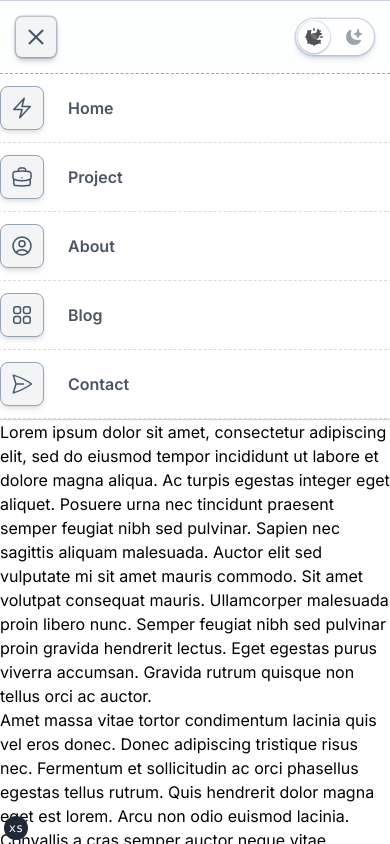
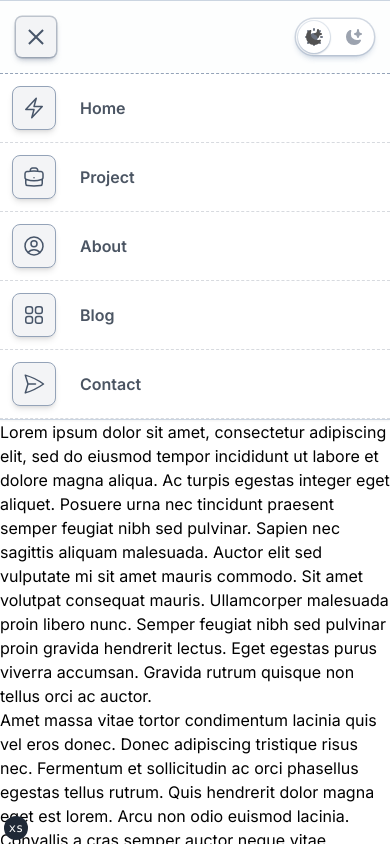
Before and after one commit to timtbdev/Portfolio, a Next.js app: page / in a window 390 px wide. Both pictures are taken after a click on the button 36 px from the left and 37 px from the top of the page. Shown: the top 844 px of the page. Built offline with nearby package versions, Linux system fonts and the light colour scheme; no server answers.

Commit message:
fix: fixed mobile navigation margin issue

```diff
--- a/components/Header.tsx
+++ b/components/Header.tsx
@@ -53,7 +53,6 @@ export default function Header() {
               <Switch />
             </div>
           </nav>
-
           {/* <!-- Mobile Navigation --> */}
           <MobileNavigation fragment={Fragment} menu={menu} />
         </>
--- a/components/navigations/mobile/MobileNavigation.tsx
+++ b/components/navigations/mobile/MobileNavigation.tsx
@@ -61,7 +61,7 @@ export default function MobileNavigation({ fragment, menu }: IProps) {
                 <motion.div
                   whileHover={{ scale: 1.01 }}
                   whileTap={{ scale: 0.95 }}
-                  className="group -mx-3 flex items-center gap-x-6 border-b border-dashed border-gray-400/40 bg-white p-3 text-base font-semibold leading-7 text-gray-600 transition-colors hover:bg-gray-50 dark:border-slate-400/40 dark:bg-slate-800 dark:text-slate-200 dark:hover:bg-slate-700"
+                  className="group flex items-center gap-x-6 border-b border-dashed border-gray-400/40 bg-white p-3 text-base font-semibold leading-7 text-gray-600 transition-colors hover:bg-gray-50 dark:border-slate-400/40 dark:bg-slate-800 dark:text-slate-200 dark:hover:bg-slate-700"
                   variants={itemVariants}
                 >
                   <div className="flex h-11 w-11 flex-none items-center justify-center rounded-lg border border-slate-400 bg-gray-100 shadow-md transition-colors group-hover:border-2 group-hover:border-blue-400 group-hover:bg-gray-50 dark:border-slate-500 dark:bg-slate-700 dark:shadow-slate-900 dark:group-hover:border-sky-500 dark:group-hover:bg-slate-700">
```
